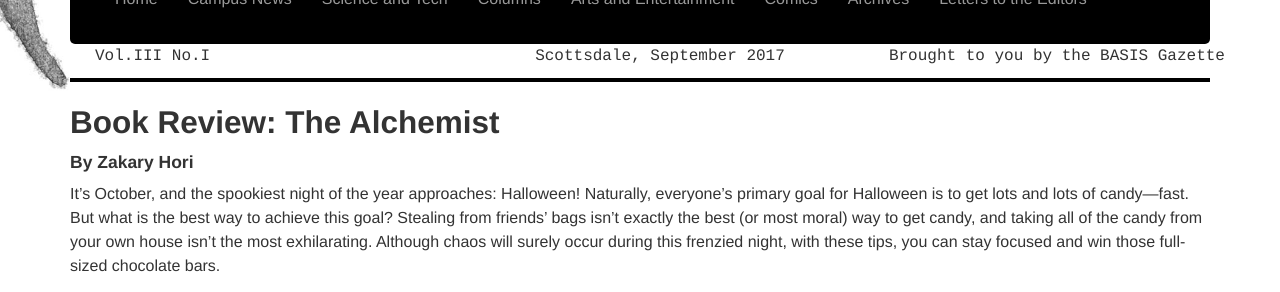
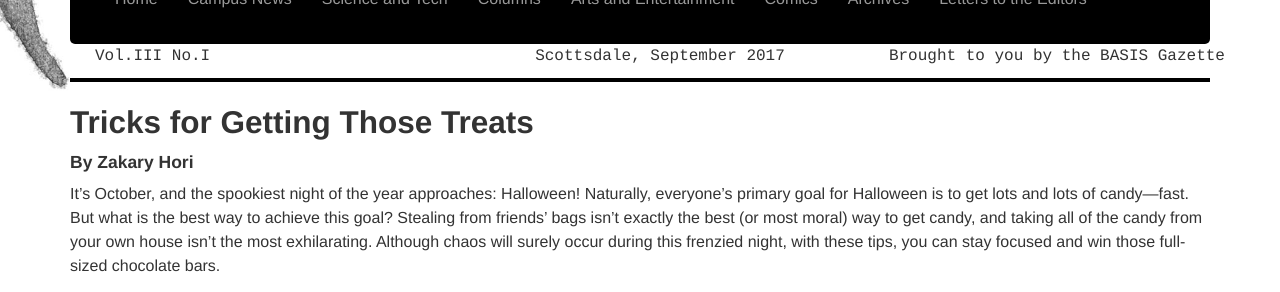
Before and after one commit to Awake99/Awake99.github.io, a Jekyll site: the page built from artent/_posts/2017-09-29-Treat.md, in a window 1280 px wide. Shown: the part 251-543 px from the top of the page. Built offline with Jekyll 4.4.1, drawn with Linux system fonts in a browser that asks for light colours; nearby versions of some CDN libraries.

Commit message:
Update 2017-09-29-Treat.md

```diff
--- a/artent/_posts/2017-09-29-Treat.md
+++ b/artent/_posts/2017-09-29-Treat.md
@@ -5,7 +5,7 @@ title: "Tricks for Getting Those Treats"
 excerpt: "It’s October, and the spookiest night of the year approaches: Halloween! Naturally, everyone’s primary goal for Halloween is to get lots and lots of candy—fast. But what is the best way to achieve this goal?"
 ---
 
-<h2>Book Review: The Alchemist </h2>
+<h2>Tricks for Getting Those Treats</h2>
 <h4>By Zakary Hori </h4>
 It’s October, and the spookiest night of the year approaches: Halloween! Naturally, everyone’s primary goal for Halloween is to get lots and lots of candy—fast. But what is the best way to achieve this goal? Stealing from friends’ bags isn’t exactly the best (or most moral) way to get candy, and taking all of the candy from your own house isn’t the most exhilarating. Although chaos will surely occur during this frenzied night, with these tips, you can stay focused and win those full-sized chocolate bars.
 
```
